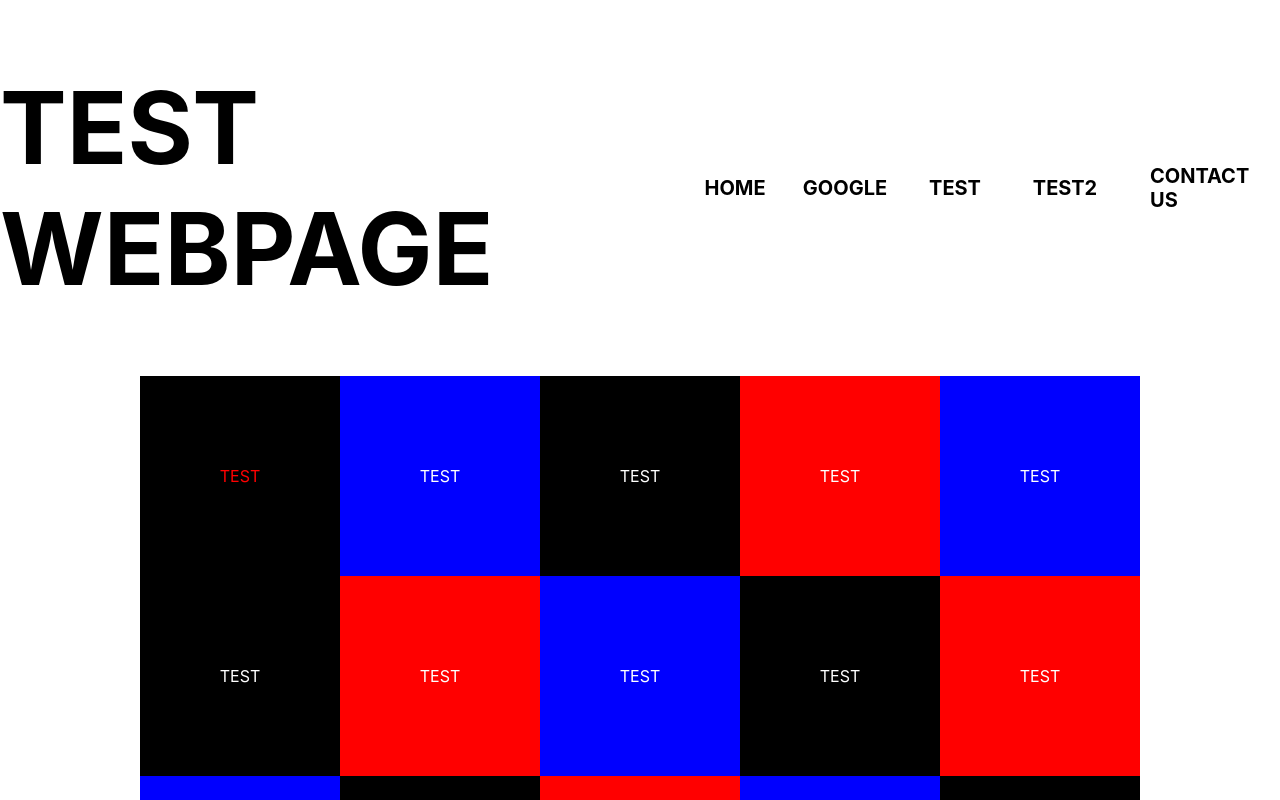
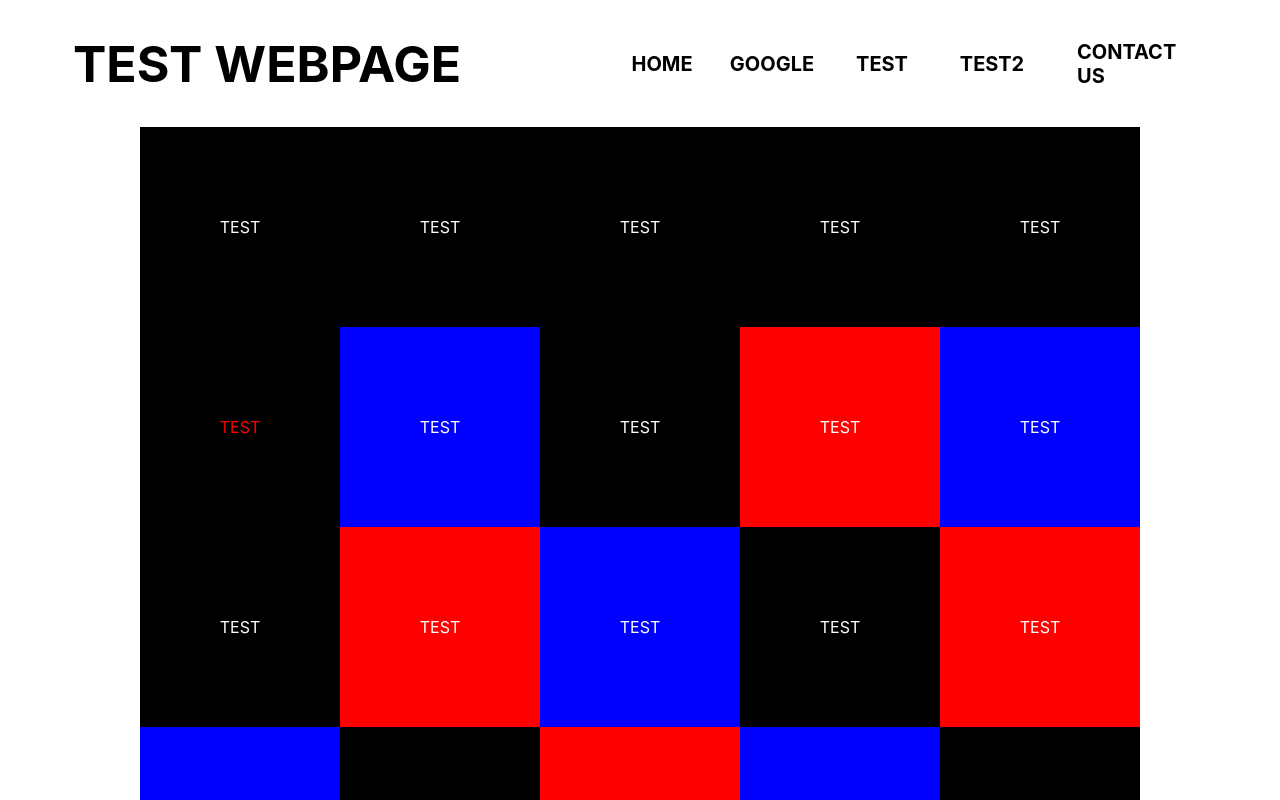
Before and after one commit to SungjunEom/express_deployment_test, a React (Create React App) app in the folder MainPage/: page / in a window 1280 px wide. Shown: the top 800 px of the page. Built offline with nearby package versions, Linux system fonts and the light colour scheme.

Commit message:
Headline Size change

```diff
--- a/MainPage/src/App.css
+++ b/MainPage/src/App.css
@@ -40,7 +40,7 @@
     justify-content:row-reverse;
 }
 .site-headline {
-    font-size: 100px;
+    font-size: 50px;
 }
 .content {
     display:grid;
--- a/MainPage/src/App.js
+++ b/MainPage/src/App.js
@@ -25,6 +25,11 @@ function App() {
       </div>
       <div className="content-container">
         <div className="content">
+          <div><BlackRoundButton width="100%" height="100%" value="TEST" /></div>
+          <div><BlackRoundButton width="100%" height="100%" value="TEST" /></div>
+          <div><BlackRoundButton width="100%" height="100%" value="TEST" /></div>
+          <div><BlackRoundButton width="100%" height="100%" value="TEST" /></div>
+          <div><BlackRoundButton width="100%" height="100%" value="TEST" /></div>
           <div><BlackRoundButton width="100%" height="100%" value="TEST" color="red" /></div>
           <div><BlackRoundButton width="100%" height="100%" value="TEST" backgroundColor="blue"/></div>
           <div><BlackRoundButton width="100%" height="100%" value="TEST" /></div>
```
